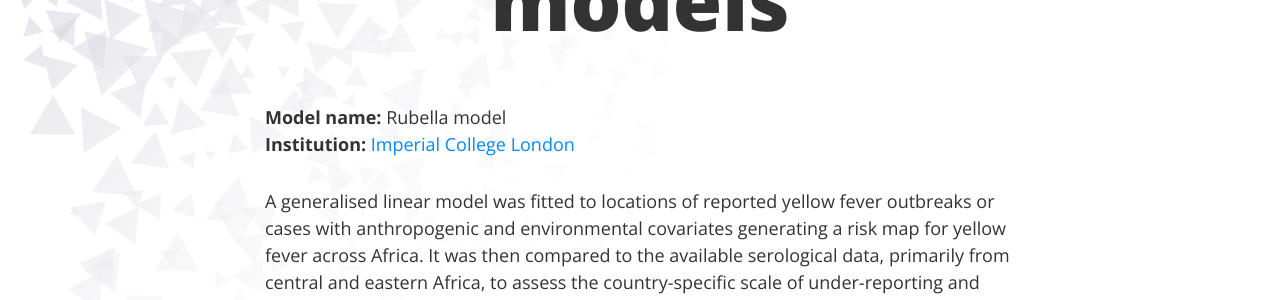
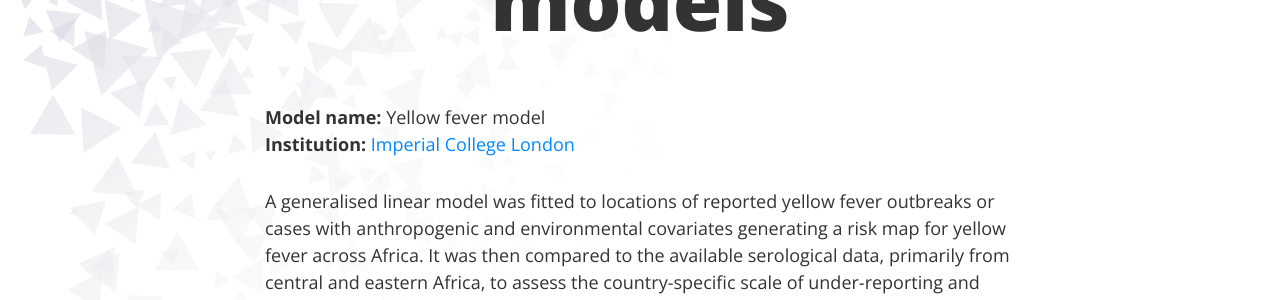
Before and after one commit to vimchub/vaccineimpact, a Jekyll site: the page built from models/yellow-fever.md, in a window 1280 px wide and 972 px high. Shown: the part 262-562 px from the top of the window. Built offline with Jekyll 4.4.1, drawn with Linux system fonts in a browser that asks for light colours; nearby versions of some CDN libraries.

Commit message:
Adjust model name

```diff
--- a/models/yellow-fever.md
+++ b/models/yellow-fever.md
@@ -2,7 +2,7 @@
 title: Yellow fever models
 ---
 
-**Model name:** Rubella model
+**Model name:** Yellow fever model
 **Institution:** [Imperial College London](https://www.imperial.ac.uk/school-public-health/infectious-disease-epidemiology/)
 
 A generalised linear model was fitted to locations of reported yellow fever outbreaks or cases with anthropogenic and environmental covariates generating a risk map for yellow fever across Africa. It was then compared to the available serological data, primarily from central and eastern Africa, to assess the country-specific scale of under-reporting and obtain absolute estimates of transmission intensity in terms of a static force of infection or a basic reproduction number in a dynamical model, taking into account the population-level vaccination coverage through time. Burden and vaccine impact estimates were then generated by combining the transmission intensity with demographic information (population size and age distribution) and observed and hypothetical vaccination coverages in any given location and year.
```
